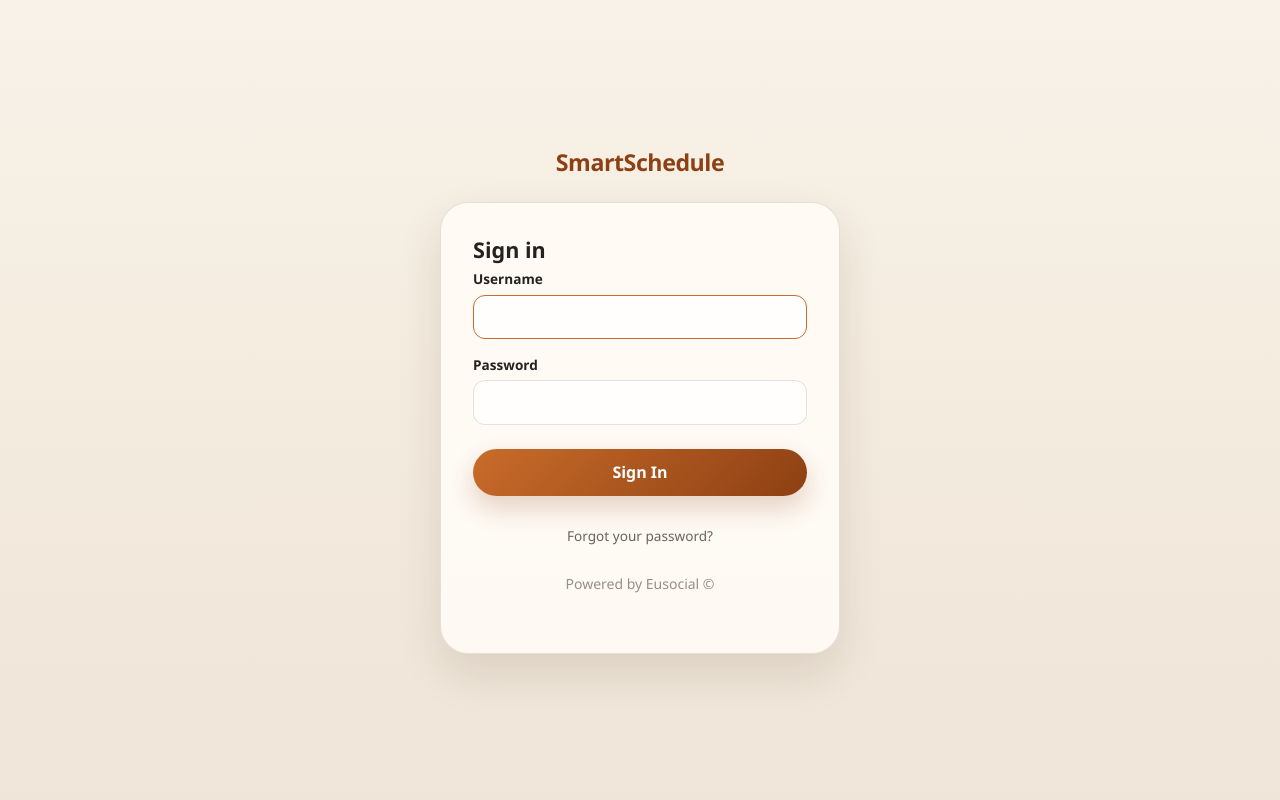
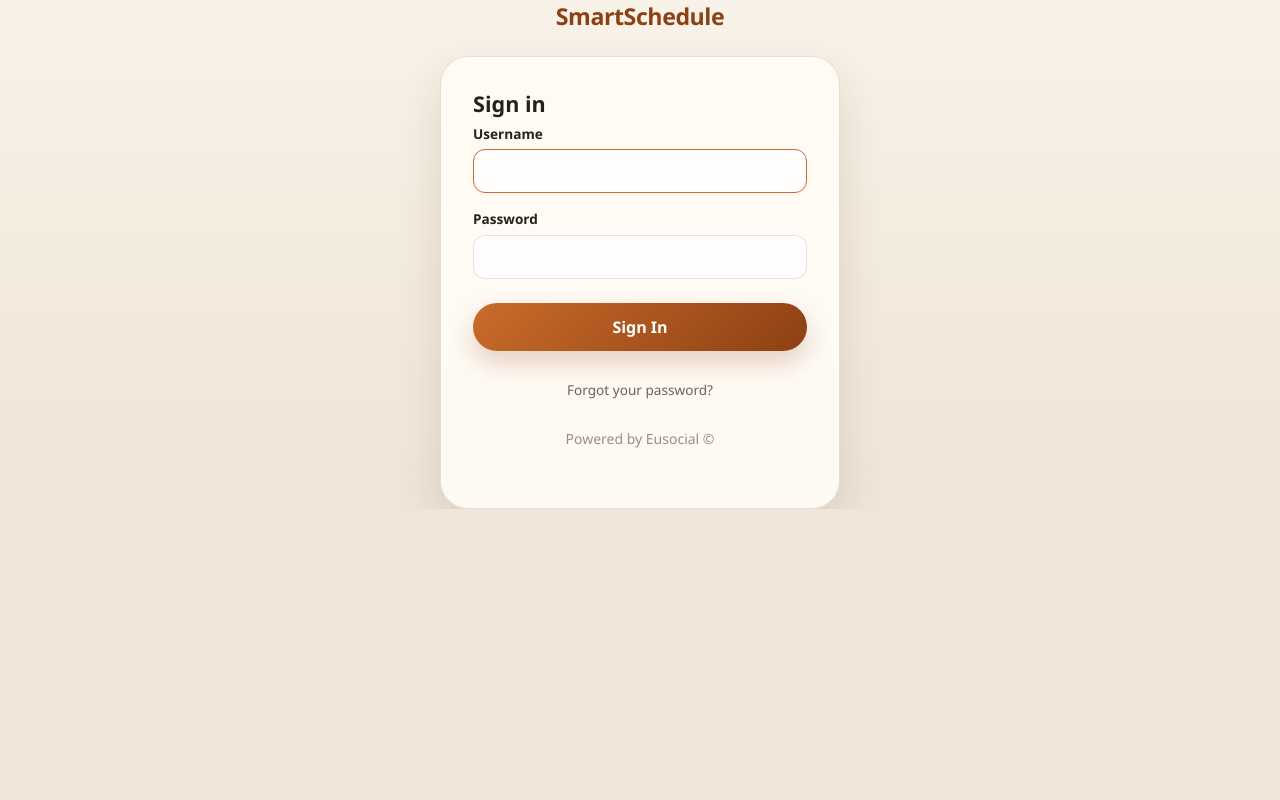
Before and after one commit to Eusocial-Interns/smart-scheduler, a Django app: page /accounts/login/ in a window 1280 px wide. Run offline with Django 5.2, Linux system fonts and the light colour scheme; parts of the project's set-up code (start-up, migrations or seed data) failed here and were passed over.

Commit message:
fix height on login page

```diff
--- a/apps/scheduling/templates/registration/login.html
+++ b/apps/scheduling/templates/registration/login.html
@@ -24,7 +24,7 @@
         }
 
         .login-page {
-            min-height: 100vh;
+            height: 100%;
             overflow: hidden;
 
             display: flex;
```
